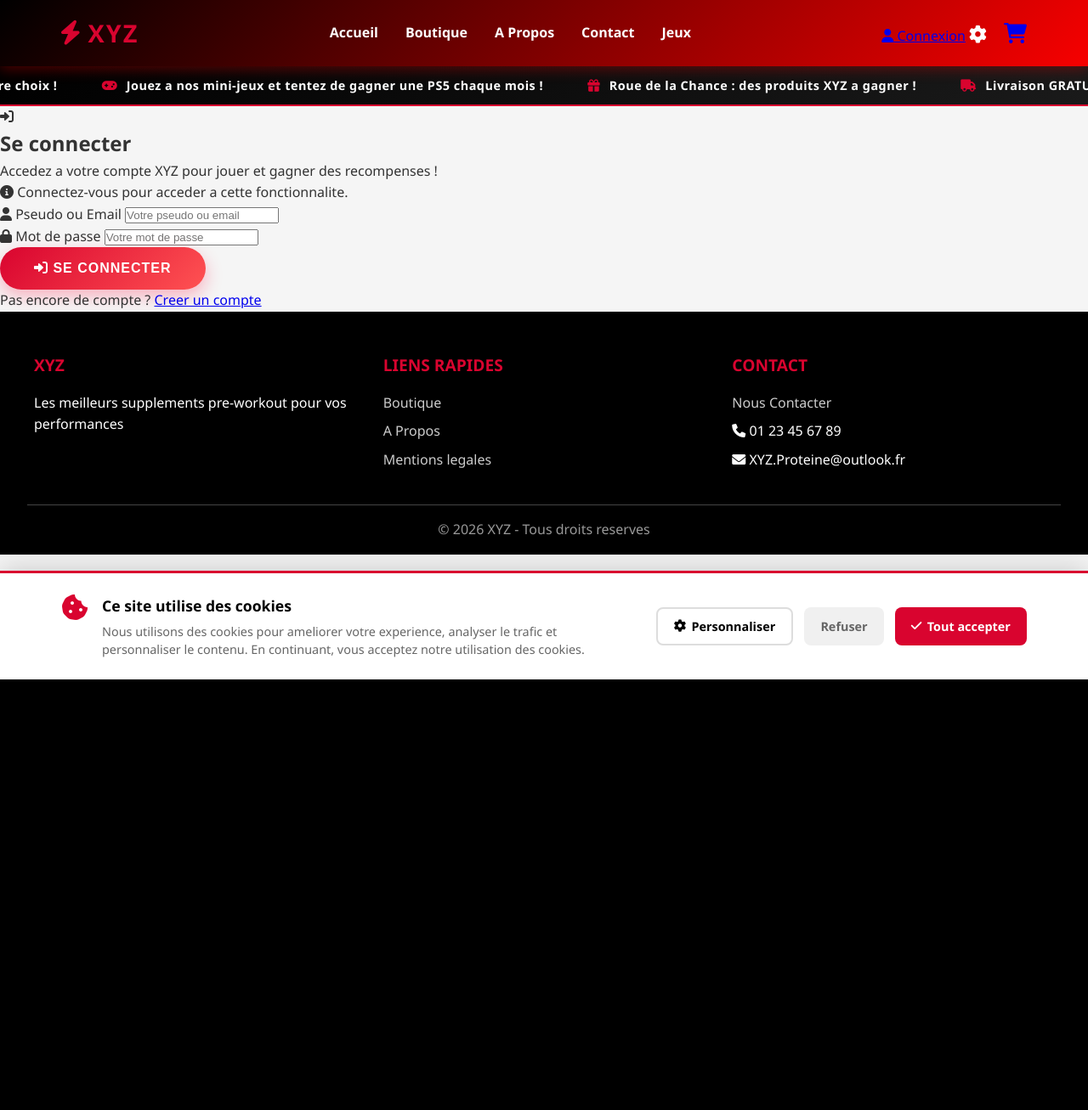
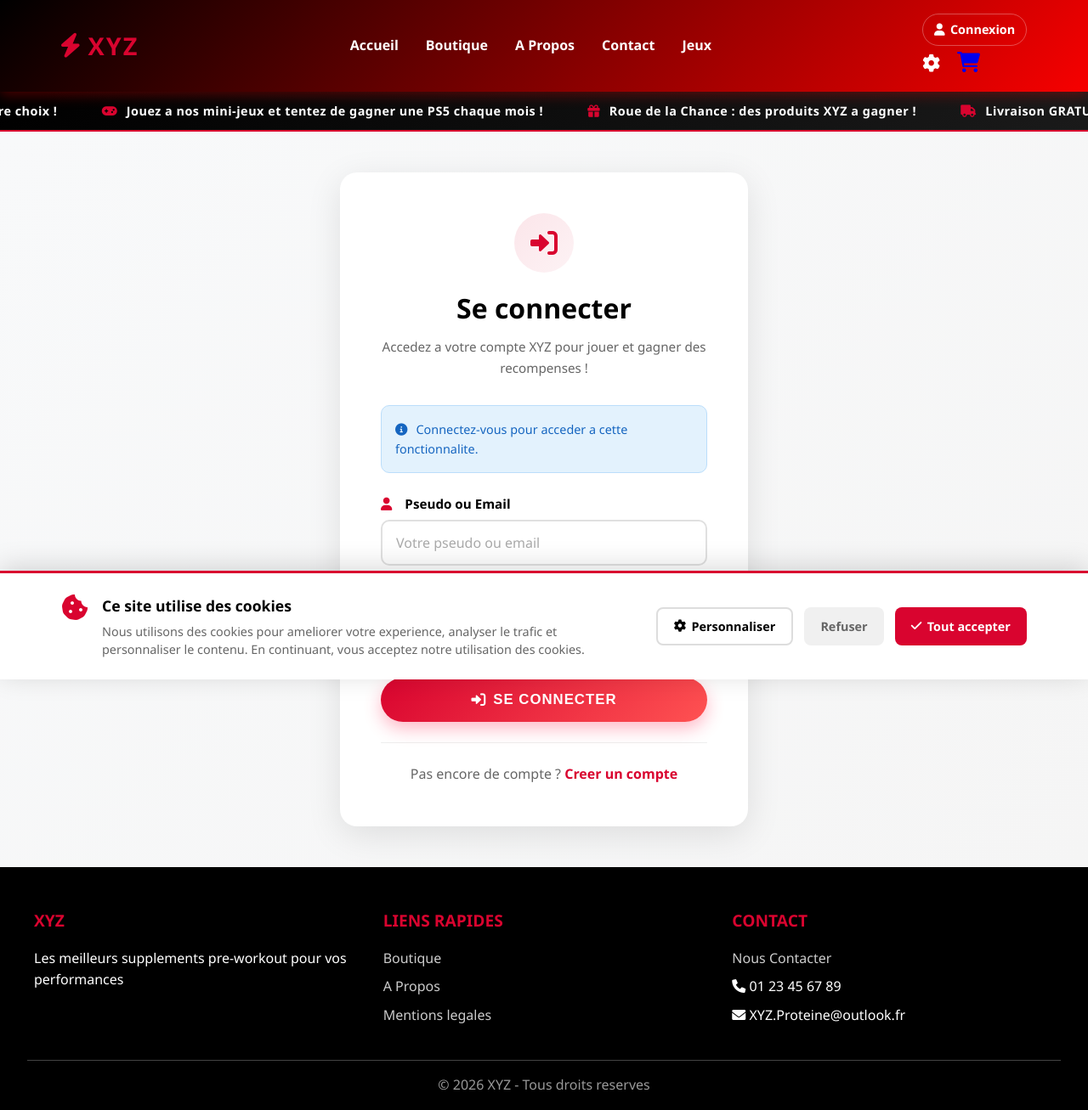
Before and after one commit to Nathan355/projet-momo-nt, a PHP site: page /login.php?redirect=wheel.php in a window 1280 px wide. Shown: the whole page at 85% size. Before the commit the page ends 800 px from the top, so only its background shows below. Run offline with PHP 8.4, Linux system fonts and the light colour scheme.

Commit message:
Ajout CSS complet pour pages login/register, user menu navbar et login required box

```diff
--- a/css/style.css
+++ b/css/style.css
@@ -2663,3 +2663,228 @@ body {
         justify-content: flex-start;
     }
 }
+
+/* ===== AUTH PAGES (Login / Register) ===== */
+.auth-section {
+    min-height: 60vh;
+    display: flex;
+    align-items: center;
+    justify-content: center;
+    padding: 3rem 2rem;
+    background: linear-gradient(135deg, #f8f9fa 0%, var(--light) 100%);
+}
+.auth-container {
+    background: var(--white);
+    border-radius: 20px;
+    box-shadow: 0 10px 40px rgba(0,0,0,0.1);
+    padding: 3rem;
+    width: 100%;
+    max-width: 480px;
+}
+.auth-header {
+    text-align: center;
+    margin-bottom: 2rem;
+}
+.auth-icon {
+    width: 70px;
+    height: 70px;
+    background: linear-gradient(135deg, rgba(217, 4, 47, 0.1), rgba(217, 4, 47, 0.05));
+    border-radius: 50%;
+    display: flex;
+    align-items: center;
+    justify-content: center;
+    margin: 0 auto 1rem;
+}
+.auth-icon i {
+    font-size: 2rem;
+    color: var(--primary);
+}
+.auth-header h1 {
+    font-size: 2rem;
+    color: var(--secondary);
+    margin-bottom: 0.5rem;
+}
+.auth-header p {
+    color: #666;
+    font-size: 0.95rem;
+}
+
+.auth-errors {
+    background: #FFEBEE;
+    border: 1px solid #FFCDD2;
+    border-radius: 10px;
+    padding: 1rem;
+    margin-bottom: 1.5rem;
+}
+.auth-errors p {
+    color: #C62828;
+    font-size: 0.9rem;
+    margin-bottom: 0.3rem;
+}
+.auth-errors p:last-child { margin-bottom: 0; }
+.auth-errors i { margin-right: 0.4rem; }
+
+.auth-info {
+    background: #E3F2FD;
+    border: 1px solid #BBDEFB;
+    border-radius: 10px;
+    padding: 1rem;
+    margin-bottom: 1.5rem;
+}
+.auth-info p {
+    color: #1565C0;
+    font-size: 0.9rem;
+}
+.auth-info i { margin-right: 0.4rem; }
+
+.auth-form {
+    display: flex;
+    flex-direction: column;
+    gap: 1.2rem;
+}
+.auth-form-group {
+    display: flex;
+    flex-direction: column;
+}
+.auth-form-group label {
+    font-weight: 600;
+    color: var(--secondary);
+    margin-bottom: 0.4rem;
+    font-size: 0.95rem;
+}
+.auth-form-group label i {
+    color: var(--primary);
+    margin-right: 0.4rem;
+    width: 18px;
+}
+.auth-form-group input {
+    padding: 0.9rem 1rem;
+    border: 2px solid #e0e0e0;
+    border-radius: 10px;
+    font-size: 1rem;
+    font-family: inherit;
+    transition: all 0.3s ease;
+}
+.auth-form-group input:focus {
+    outline: none;
+    border-color: var(--primary);
+    box-shadow: 0 0 0 4px rgba(217, 4, 47, 0.1);
+}
+.auth-form-group input::placeholder {
+    color: #aaa;
+}
+
+.auth-submit {
+    width: 100%;
+    text-align: center;
+    margin-top: 0.5rem;
+    font-size: 1.05rem;
+    display: flex;
+    align-items: center;
+    justify-content: center;
+    gap: 0.5rem;
+}
+
+.auth-footer {
+    text-align: center;
+    margin-top: 1.5rem;
+    padding-top: 1.5rem;
+    border-top: 1px solid #eee;
+}
+.auth-footer p {
+    color: #666;
+}
+.auth-footer a {
+    color: var(--primary);
+    font-weight: 700;
+    text-decoration: none;
+    transition: opacity 0.3s;
+}
+.auth-footer a:hover {
+    opacity: 0.8;
+    text-decoration: underline;
+}
+
+/* ===== USER MENU NAVBAR ===== */
+.user-menu {
+    display: flex;
+    align-items: center;
+    gap: 0.5rem;
+}
+.user-badge {
+    color: var(--white);
+    font-weight: 600;
+    font-size: 0.9rem;
+    display: flex;
+    align-items: center;
+    gap: 0.4rem;
+}
+.user-badge i {
+    color: var(--primary);
+    font-size: 1.2rem;
+}
+.logout-link {
+    color: #ccc;
+    font-size: 1rem;
+    transition: color 0.3s;
+    text-decoration: none;
+}
+.logout-link:hover {
+    color: var(--primary);
+}
+.login-link {
+    color: var(--white);
+    text-decoration: none;
+    font-weight: 600;
+    font-size: 0.9rem;
+    display: flex;
+    align-items: center;
+    gap: 0.4rem;
+    padding: 0.4rem 0.8rem;
+    border: 1px solid rgba(255,255,255,0.3);
+    border-radius: 50px;
+    transition: all 0.3s ease;
+}
+.login-link:hover {
+    border-color: var(--primary);
+    color: var(--primary);
+}
+.login-link i {
+    font-size: 0.9rem;
+}
+
+/* ===== LOGIN REQUIRED BOX ===== */
+.login-required-box {
+    text-align: center;
+    background: var(--white);
+    padding: 3rem;
+    border-radius: 20px;
+    box-shadow: 0 5px 20px rgba(0,0,0,0.08);
+}
+.login-required-box h2 {
+    font-size: 1.8rem;
+    color: var(--secondary);
+    margin-bottom: 0.5rem;
+}
+.login-required-box p {
+    color: #666;
+    margin-bottom: 1.5rem;
+}
+.login-required-box .result-actions a {
+    text-decoration: none;
+}
+
+@media (max-width: 768px) {
+    .auth-container {
+        padding: 2rem 1.5rem;
+    }
+    .auth-header h1 {
+        font-size: 1.6rem;
+    }
+    .user-badge span {
+        display: none;
+    }
+    .login-link span {
+        display: none;
+    }
+}
```
